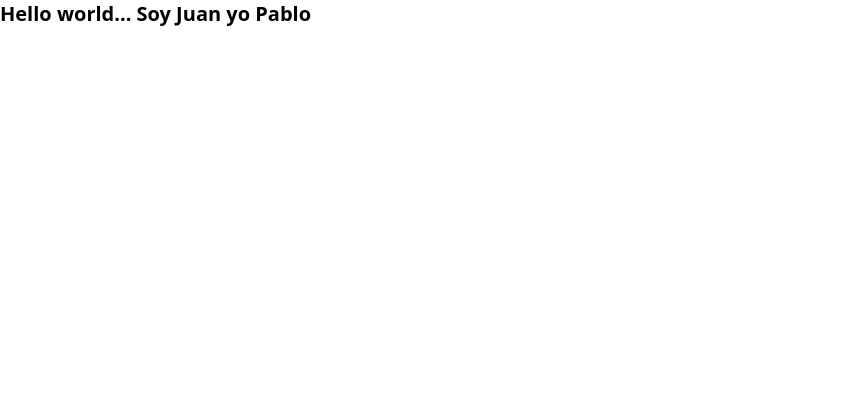
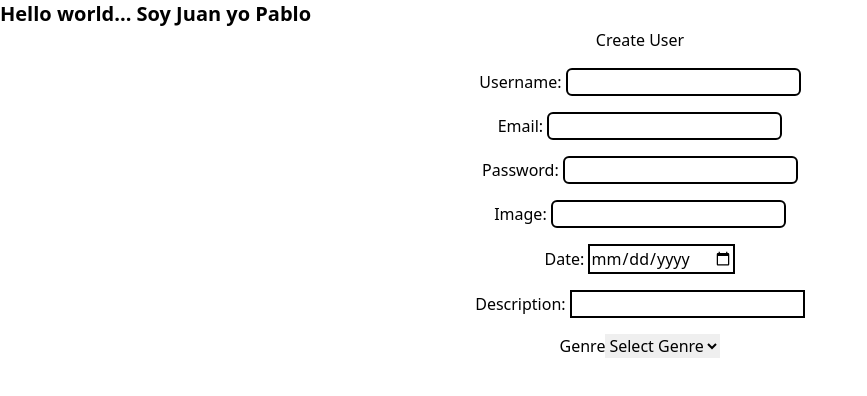
Before and after one commit to Koalaxy-PF/PF_VIDEOGAMES, a React (Vite) app in the folder FRONT_VIDEOGAMES/: page / in a window 1280 px wide. Shown: the top 396 px of the page, without its empty margins (0-867 px from the left). Built offline with nearby package versions, Linux system fonts and the light colour scheme.

Commit message:
add select genre

```diff
--- a/FRONT_VIDEOGAMES/src/App.jsx
+++ b/FRONT_VIDEOGAMES/src/App.jsx
@@ -1,16 +1,18 @@
 import './App.css'
-
+import CreateUser from './views/createUser/createUser'
 
 function App() {
 
   return (
-    <div className="App">
-
+    <div className="App" class='justify-center m-auto'>
       <h1 class="text-xl font-bold">
         Hello world...
         Soy Juan
         yo Pablo
       </h1>
+      <div class='justify-center m-auto text-center'>
+        <CreateUser/>
+      </div>
     </div>
   )
 }
--- a/FRONT_VIDEOGAMES/src/views/createUser/createUser.jsx
+++ b/FRONT_VIDEOGAMES/src/views/createUser/createUser.jsx
@@ -1,13 +1,12 @@
 import React, { useState, useEffect } from "react";
-import { useDispatch, useSelector } from "react-redux";
-import { Link, useHistory } from "react-router-dom";
-import validate from "./validators.jsx";
+// import { useDispatch} from "react-redux";
+// import { Link, useHistory } from "react-router-dom";
+// import validate from "./validators.jsx";
 
 export default function CreateUser() {
-  const dispatch = useDispatch();
-  const history = useHistory();
-
-  const [errors, setErrors] = useState({});
+  // const dispatch = useDispatch();
+  // const history = useHistory();
+  // const [errors, setErrors] = useState({});
 
   const [input, setInput] = useState({
     username: "",
@@ -31,40 +30,22 @@ export default function CreateUser() {
     setInput({
       ...input,
       [e.target.name]: e.target.value
-    })
+    });
   }
 
-  function handleSubmit(e){
-    e.preventDefault();
-    if(input.username && input.email && input.password && input.image && input.date && input.description && input.genre){
-        dispatch(createUser(input));
-        setInput({
-            username: "",
-            email: "",
-            password: "",
-            image: "",
-            date: "",
-            description: "",
-            genre: [],
-        });
-    }
-  };
+
 
   const genre = ['male', 'female']
+
 
   return (
     <div>
       <div>
-        <Link to="/home">
-          <button>BACKOALA</button>
-        </Link>
-      </div>
-      <div>
         <h1>Create User</h1>
         <form>
-          <div>
+          <div class='my-4'>
             <label>Username: </label>{" "}
-            <input
+            <input class='border-solid border-2 border-black rounded-md'
               key="username"
               type="text"
               name="username"
@@ -72,9 +53,9 @@ export default function CreateUser() {
             ></input>
           </div>
 
-          <div>
+          <div class='my-4' >
             <label>Email: </label>{" "}
-            <input
+            <input class='border-solid border-2 border-black rounded-md'
               key="email"
               type="text"
               name="email"
@@ -82,9 +63,9 @@ export default function CreateUser() {
             ></input>
           </div>
 
-          <div>
+          <div class='my-4'>
             <label>Password: </label>{" "}
-            <input
+            <input class='border-solid border-2 border-black rounded-md'
               key="password"
               type="password"
               name="password"
@@ -92,9 +73,9 @@ export default function CreateUser() {
             ></input>
           </div>
 
-          <div>
+          <div class='my-4'>
             <label>Image: </label>{" "}
-            <input
+            <input class='border-solid border-2 border-black rounded-md'
               key="image"
               type="text"
               name="image"
@@ -102,9 +83,9 @@ export default function CreateUser() {
             ></input>
           </div>
 
-          <div>
+          <div class='my-4'>
             <label>Date: </label>{" "}
-            <input
+            <input class='border-solid border-2 border-black'
               key="date"
               type="date"
               name="date"
@@ -112,9 +93,9 @@ export default function CreateUser() {
             ></input>
           </div>
 
-          <div>
+          <div class='my-4'>
             <label>Description: </label>{" "}
-            <input
+            <input class='border-solid border-2 border-black'
               key="description"
               type="text"
               name="description"
@@ -122,9 +103,9 @@ export default function CreateUser() {
             ></input>
           </div>
 
-          <div>
+          <div class='my-4'>
             <label>Genre</label>
-            <select name="genre" required onChange={
+            <select name="genre" required onChange = {
               (e) => handleInputChange(e)}>
                 <option value="">Select Genre</option>
                 {
@@ -134,11 +115,6 @@ export default function CreateUser() {
                 }
               </select>
           </div>
-
-          <div>
-            <button type="submit">Create User</button>
-          </div>
-
         </form>
       </div>
     </div>
```
Lines whose indentation alone changed are shown as unchanged.
